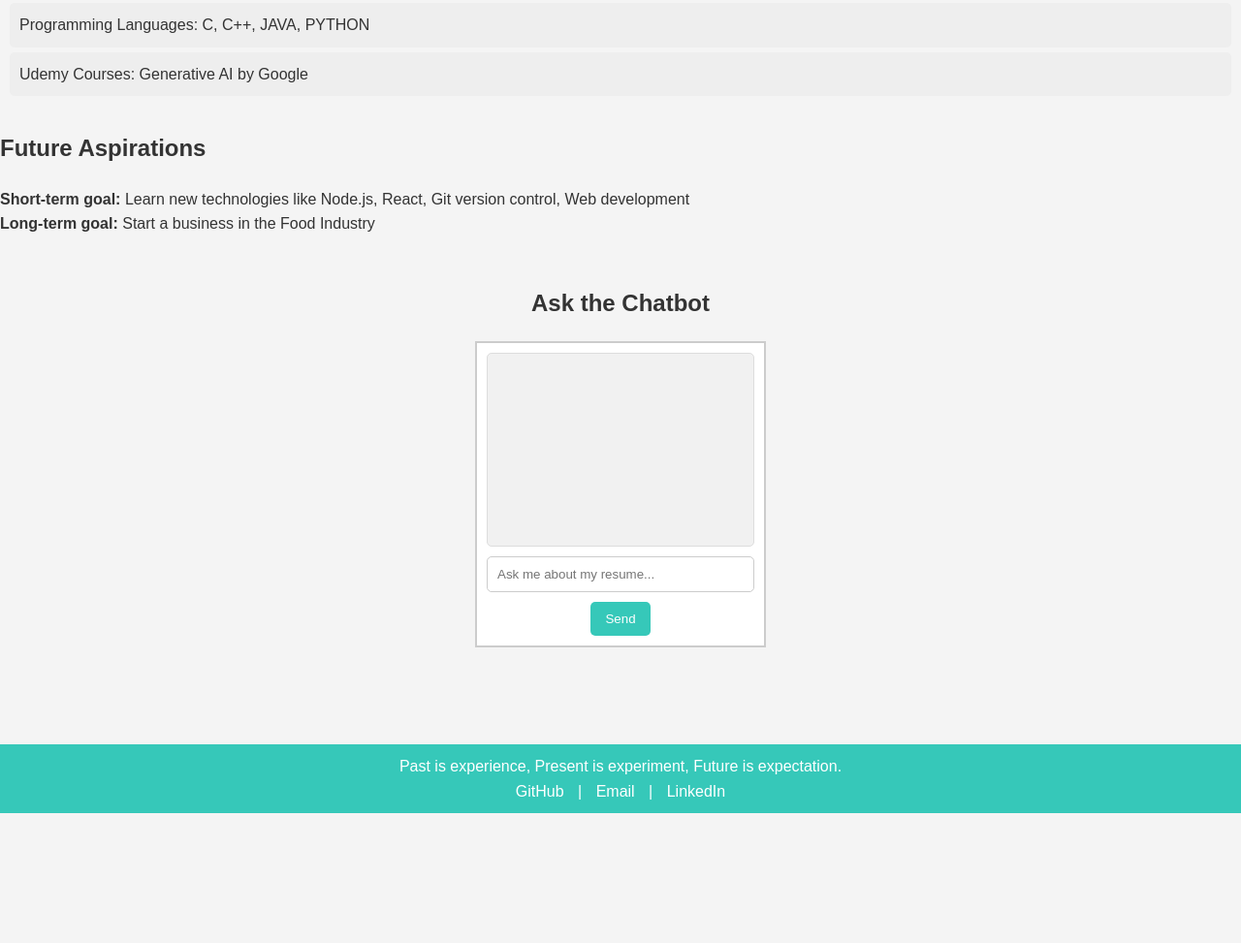
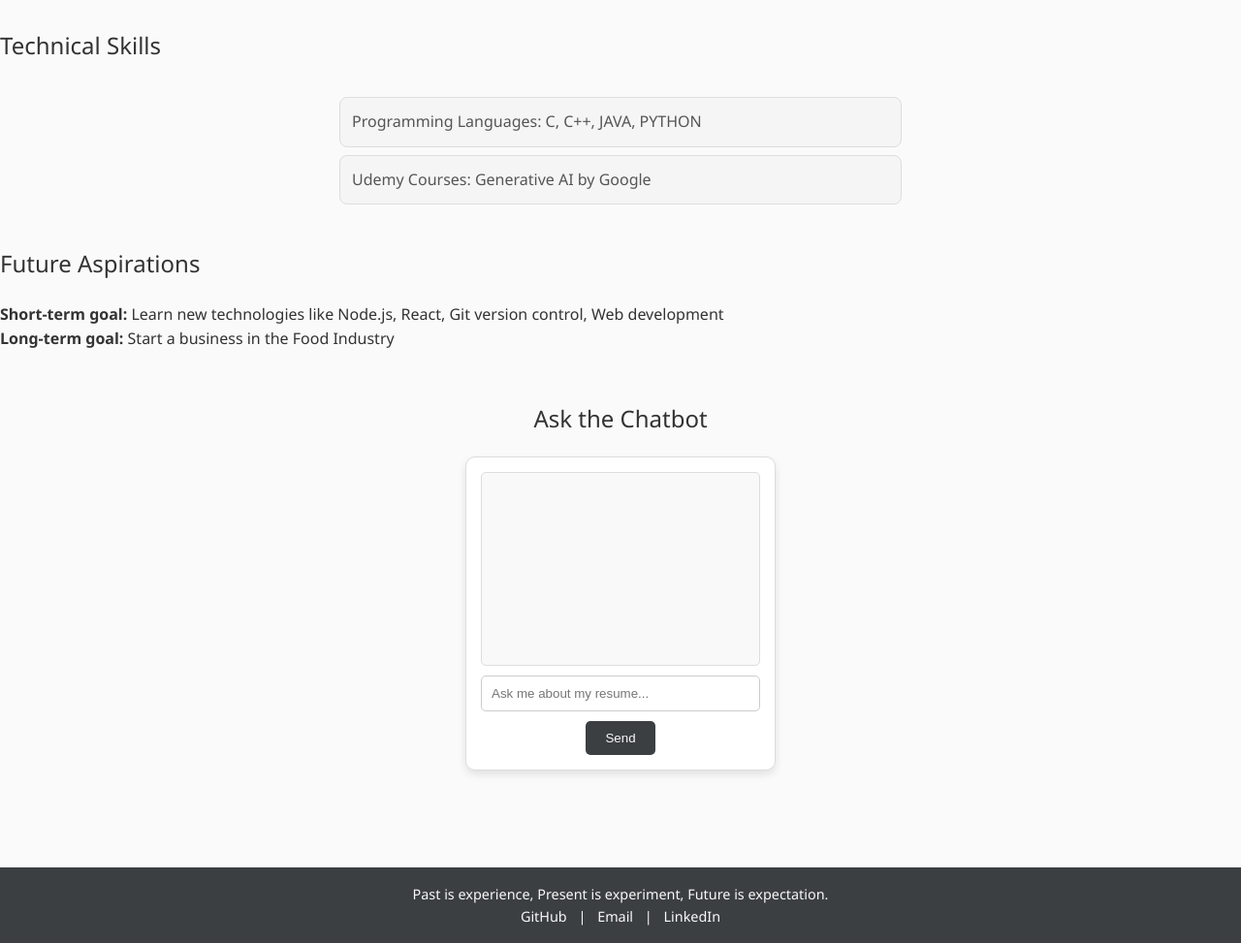
Before and after one commit to Praveen95-cs/profilo, a plain HTML site: page index.html in a window 1280 px wide. Shown: the part 800-1773 px from the top of the page at 97% size. Before the commit the page ends 1639 px from the top, so only its background shows below. Drawn offline with Linux system fonts and the light colour scheme.

Commit message:
Update styles.css

```diff
--- a/styles.css
+++ b/styles.css
@@ -5,8 +5,8 @@
 }
 
 body {
-    font-family: Arial, sans-serif;
-    background-color: #f4f4f4;
+    font-family: 'Segoe UI', Tahoma, Geneva, Verdana, sans-serif;
+    background-color: #fafafa;
     color: #333;
     line-height: 1.6;
 }
@@ -14,77 +14,95 @@ body {
 .container {
     text-align: center;
     padding: 2rem;
+    max-width: 800px;
+    margin: auto;
 }
 
 header {
-    background-color: #36c8b9;
-    color: white;
-    padding: 20px 0;
+    background-color: #3b3f42;
+    color: #f9f9f9;
+    padding: 1.5rem 0;
+    margin-bottom: 2rem;
+    font-weight: 500;
+    font-size: 1.5rem;
 }
 
 .profile-pic {
-    width: 150px;
-    height: 150px;
+    width: 120px;
+    height: 120px;
     border-radius: 50%;
-    margin-bottom: 10px;
+    margin-bottom: 15px;
+    border: 3px solid #ddd;
+    transition: transform 0.3s;
+}
+
+.profile-pic:hover {
+    transform: scale(1.05);
 }
 
 h1, h2 {
     margin: 20px 0;
+    font-weight: 400;
 }
 
 ul {
     list-style-type: none;
     padding: 10px;
+    max-width: 600px;
+    margin: 1.5rem auto;
 }
 
 ul li {
-    padding: 10px;
-    background-color: #eee;
-    margin-bottom: 5px;
-    border-radius: 5px;
+    padding: 12px;
+    background-color: #f5f5f5;
+    margin-bottom: 8px;
+    border-radius: 8px;
+    border: 1px solid #ddd;
+    color: #555;
 }
 
 footer {
-    background-color: #36c8b9;
-    color: white;
+    background-color: #3b3f42;
+    color: #f9f9f9;
     text-align: center;
-    padding: 10px 0;
+    padding: 1rem 0;
+    font-size: 0.9rem;
     position: relative;
     width: 100%;
     bottom: 0;
 }
 
 footer a {
-    color: white;
+    color: #f9f9f9;
     text-decoration: none;
-    margin: 0 10px;
+    margin: 0 8px;
 }
 
 footer a:hover {
-    text-decoration: underline;
+    color: #9fd8de;
 }
 
-/* Adjust chatbot positioning */
 #chatbot {
-    margin-top: 50px;  /* Increased margin to move it higher */
+    margin-top: 50px;
     text-align: center;
-    margin-bottom: 100px;  /* Ensure space between chatbot and footer */
+    margin-bottom: 100px;
 }
 
 .chatbox {
-    width: 300px;
+    width: 320px;
     margin: 0 auto;
-    border: 2px solid #ccc;
-    padding: 10px;
+    border: 1px solid #ddd;
+    padding: 15px;
     background-color: #fff;
+    border-radius: 10px;
+    box-shadow: 0px 4px 8px rgba(0, 0, 0, 0.1);
 }
 
 #chat-log {
     height: 200px;
-    background-color: #f1f1f1;
+    background-color: #f9f9f9;
     padding: 10px;
-    overflow-y: scroll;
+    overflow-y: auto;
     margin-bottom: 10px;
     border-radius: 5px;
     border: 1px solid #ddd;
@@ -99,14 +117,15 @@ footer a:hover {
 }
 
 #send-btn {
-    padding: 10px 15px;
-    background-color: #36c8b9;
-    color: white;
+    padding: 10px 20px;
+    background-color: #3b3f42;
+    color: #f9f9f9;
     border: none;
     border-radius: 5px;
     cursor: pointer;
+    transition: background-color 0.3s;
 }
 
 #send-btn:hover {
-    background-color: #36c8b9;
+    background-color: #2e3235;
 }
```
